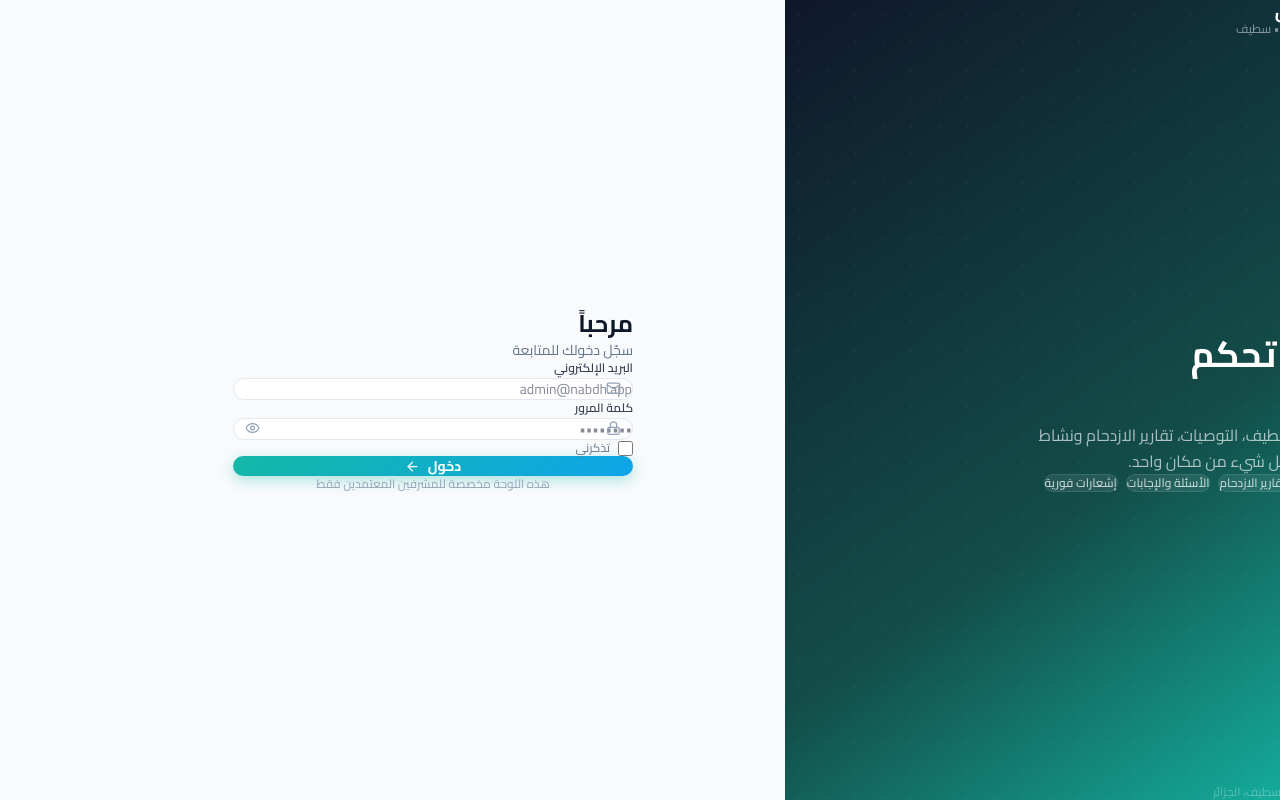
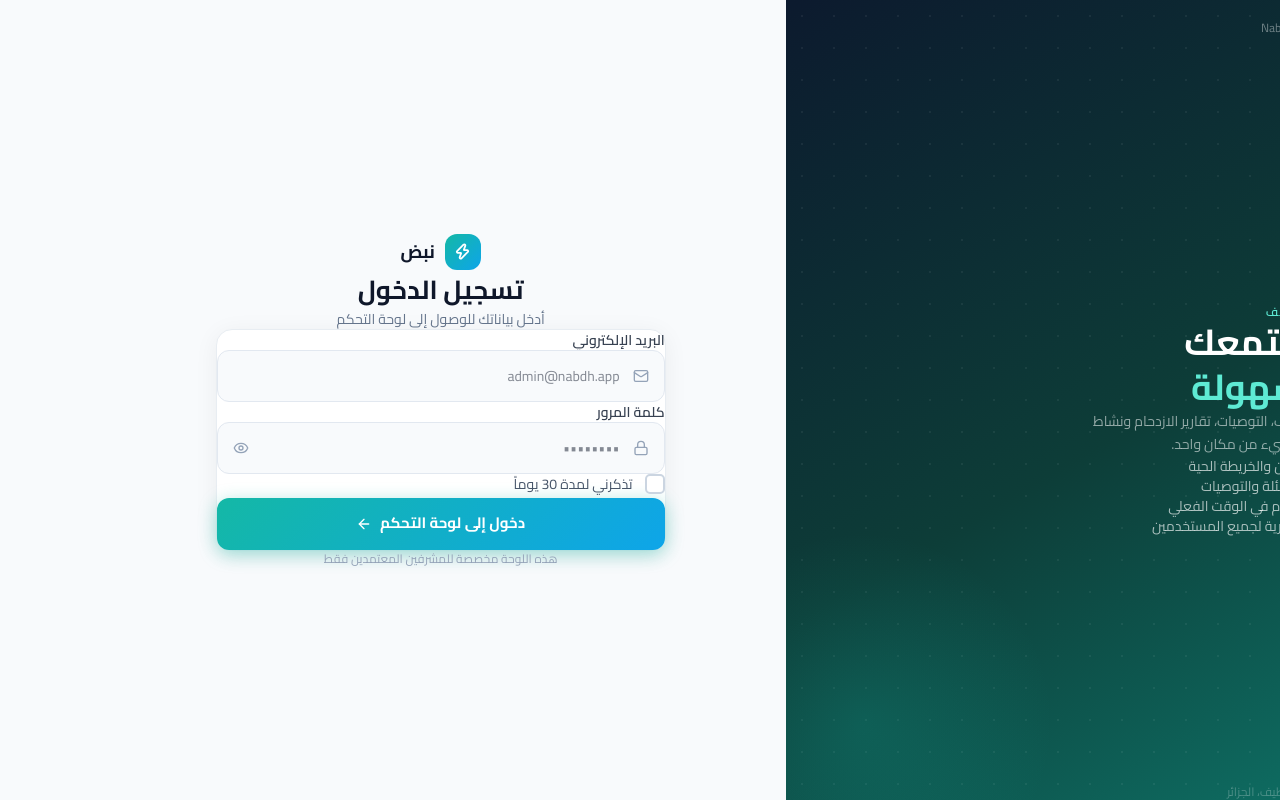
Before and after one commit to appnabed-pixel/nabdh-admin, a Next.js app: page /login in a window 1280 px wide. Built offline with nearby package versions, Linux system fonts and the light colour scheme.

Commit message:
refine: polished login page — 450px card, 52px inputs, logo above form, better spacing

```diff
--- a/app/login/page.tsx
+++ b/app/login/page.tsx
@@ -1,7 +1,7 @@
 'use client';
 import { useState } from 'react';
 import { useRouter } from 'next/navigation';
-import { Mail, Lock, Eye, EyeOff, Zap, ArrowLeft, AlertCircle } from 'lucide-react';
+import { Mail, Lock, Eye, EyeOff, Zap, ArrowLeft, AlertCircle, CheckCircle2 } from 'lucide-react';
 
 export default function LoginPage() {
   const router = useRouter();
@@ -37,179 +37,256 @@ export default function LoginPage() {
     <div className="min-h-screen flex" style={{ background: '#F8FAFC', fontFamily: 'Cairo, sans-serif' }} dir="rtl">
 
       {/* Right — Brand Panel */}
-      <div className="hidden lg:flex flex-col justify-between w-[45%] p-12 relative overflow-hidden" style={{ background: 'linear-gradient(145deg, #0F172A 0%, #134E4A 60%, #14B8A6 100%)' }}>
-        {/* Subtle grid pattern */}
-        <div className="absolute inset-0 opacity-[0.04]" style={{ backgroundImage: 'radial-gradient(circle, #fff 1px, transparent 1px)', backgroundSize: '28px 28px' }} />
+      <div
+        className="hidden lg:flex flex-col w-[46%] p-14 relative overflow-hidden"
+        style={{ background: 'linear-gradient(150deg, #0C1A2E 0%, #0D3D38 55%, #0E7065 100%)' }}
+      >
+        {/* Grid texture */}
+        <div className="absolute inset-0" style={{
+          backgroundImage: 'radial-gradient(circle, rgba(255,255,255,0.06) 1px, transparent 1px)',
+          backgroundSize: '32px 32px',
+        }} />
+        {/* Glow */}
+        <div className="absolute bottom-0 left-0 w-96 h-96 rounded-full pointer-events-none" style={{
+          background: 'radial-gradient(circle, rgba(20,184,166,0.18) 0%, transparent 70%)',
+          transform: 'translate(-30%, 30%)',
+        }} />
 
-        {/* Top */}
-        <div className="relative">
-          <div className="flex items-center gap-3">
-            <div className="w-10 h-10 rounded-xl flex items-center justify-center" style={{ background: 'rgba(255,255,255,0.12)', backdropFilter: 'blur(10px)' }}>
+        {/* Logo */}
+        <div className="relative flex items-center gap-3">
+          <div className="w-10 h-10 rounded-xl flex items-center justify-center" style={{ background: 'rgba(255,255,255,0.1)', border: '1px solid rgba(255,255,255,0.15)' }}>
             <Zap size={18} className="text-white" strokeWidth={2.5} />
           </div>
           <div>
-              <p className="text-white font-bold text-lg leading-none">نبض</p>
-              <p className="text-xs mt-0.5" style={{ color: 'rgba(255,255,255,0.5)' }}>Nabd • سطيف</p>
-            </div>
+            <p className="text-white font-bold text-base leading-none">نبض</p>
+            <p className="text-xs mt-0.5" style={{ color: 'rgba(255,255,255,0.4)' }}>Nabd Admin</p>
           </div>
         </div>
 
-        {/* Center */}
-        <div className="relative space-y-6">
-          <div className="space-y-3">
-            <h1 className="text-4xl font-bold text-white leading-tight">
-              لوحة تحكم<br />
-              <span style={{ color: '#5EEAD4' }}>نبض</span>
+        {/* Main copy */}
+        <div className="relative flex-1 flex flex-col justify-center" style={{ paddingTop: 48, paddingBottom: 32 }}>
+          <div className="mb-8">
+            <p className="text-xs font-semibold uppercase tracking-widest mb-4" style={{ color: '#5EEAD4' }}>
+              لوحة تحكم سطيف
+            </p>
+            <h1 className="font-bold leading-tight" style={{ color: '#fff', fontSize: 36 }}>
+              أدر مجتمعك<br />
+              <span style={{ color: '#5EEAD4' }}>بكل سهولة</span>
             </h1>
-            <p className="text-base leading-relaxed" style={{ color: 'rgba(255,255,255,0.65)', maxWidth: 340 }}>
+            <p className="mt-5 leading-relaxed text-sm" style={{ color: 'rgba(255,255,255,0.55)', maxWidth: 320 }}>
               أدر مجتمع سطيف، التوصيات، تقارير الازدحام ونشاط المدينة — كل شيء من مكان واحد.
             </p>
           </div>
 
-          {/* Feature pills */}
-          <div className="flex flex-wrap gap-2">
-            {['إدارة الأماكن', 'تقارير الازدحام', 'الأسئلة والإجابات', 'إشعارات فورية'].map(f => (
-              <span key={f} className="text-xs px-3 py-1.5 rounded-full font-medium" style={{ background: 'rgba(255,255,255,0.08)', color: 'rgba(255,255,255,0.75)', border: '1px solid rgba(255,255,255,0.1)' }}>
-                {f}
-              </span>
+          {/* Features */}
+          <div className="space-y-3">
+            {[
+              'إدارة الأماكن والخريطة الحية',
+              'مراجعة الأسئلة والتوصيات',
+              'تقارير الازدحام في الوقت الفعلي',
+              'إشعارات فورية لجميع المستخدمين',
+            ].map(f => (
+              <div key={f} className="flex items-center gap-3">
+                <CheckCircle2 size={15} style={{ color: '#5EEAD4', flexShrink: 0 }} strokeWidth={2} />
+                <span className="text-sm" style={{ color: 'rgba(255,255,255,0.65)' }}>{f}</span>
+              </div>
             ))}
           </div>
         </div>
 
-        {/* Bottom */}
+        {/* Footer */}
         <div className="relative">
-          <p className="text-xs" style={{ color: 'rgba(255,255,255,0.3)' }}>
-            © 2025 نبض — سطيف، الجزائر
-          </p>
+          <p className="text-xs" style={{ color: 'rgba(255,255,255,0.25)' }}>© 2025 نبض — سطيف، الجزائر</p>
         </div>
       </div>
 
       {/* Left — Login Form */}
-      <div className="flex-1 flex items-center justify-center p-6 lg:p-12">
-        <div className="w-full" style={{ maxWidth: 400 }}>
+      <div className="flex-1 flex items-center justify-center p-6 lg:p-16">
+        <div style={{ width: '100%', maxWidth: 450 }}>
 
-          {/* Mobile logo */}
-          <div className="flex items-center gap-2 mb-8 lg:hidden">
-            <div className="w-8 h-8 rounded-lg flex items-center justify-center" style={{ background: 'linear-gradient(135deg, #14B8A6, #0EA5E9)' }}>
-              <Zap size={15} className="text-white" strokeWidth={2.5} />
+          {/* Logo (mobile + desktop above form) */}
+          <div className="flex items-center justify-center gap-2.5 mb-10">
+            <div className="w-9 h-9 rounded-xl flex items-center justify-center" style={{ background: 'linear-gradient(135deg, #14B8A6, #0EA5E9)' }}>
+              <Zap size={17} className="text-white" strokeWidth={2.5} />
             </div>
-            <span className="font-bold text-sm" style={{ color: '#0F172A' }}>نبض — لوحة التحكم</span>
+            <span className="font-bold" style={{ color: '#0F172A', fontSize: 18 }}>نبض</span>
           </div>
 
-          <div className="mb-8">
-            <h2 className="text-2xl font-bold" style={{ color: '#0F172A' }}>مرحباً</h2>
-            <p className="text-sm mt-1" style={{ color: '#64748B' }}>سجّل دخولك للمتابعة</p>
+          {/* Heading */}
+          <div className="text-center mb-8">
+            <h2 className="font-bold" style={{ color: '#0F172A', fontSize: 26 }}>تسجيل الدخول</h2>
+            <p className="mt-2 text-sm" style={{ color: '#64748B' }}>
+              أدخل بياناتك للوصول إلى لوحة التحكم
+            </p>
           </div>
 
-          <form onSubmit={handleSubmit} className="space-y-4">
+          {/* Card */}
+          <div className="rounded-2xl p-8" style={{ background: '#fff', border: '1px solid #E8EDF2', boxShadow: '0 4px 24px rgba(0,0,0,0.06)' }}>
+            <form onSubmit={handleSubmit} className="space-y-5">
 
               {/* Email */}
               <div>
-              <label className="block text-xs font-semibold mb-1.5" style={{ color: '#374151' }}>
+                <label className="block text-sm font-semibold mb-2" style={{ color: '#374151' }}>
                   البريد الإلكتروني
                 </label>
                 <div className="relative">
-                <Mail size={15} className="absolute right-3 top-1/2 -translate-y-1/2 pointer-events-none" style={{ color: '#94A3B8' }} />
+                  <Mail size={16} className="absolute right-4 top-1/2 -translate-y-1/2 pointer-events-none" style={{ color: '#94A3B8' }} />
                   <input
                     type="email"
                     value={email}
                     onChange={e => setEmail(e.target.value)}
                     required
                     placeholder="admin@nabdh.app"
-                  className="w-full text-sm rounded-xl pr-9 pl-4 py-2.5 outline-none transition-all"
                     style={{
-                    background: '#fff',
-                    border: `1px solid ${error ? '#FCA5A5' : '#E2E8F0'}`,
+                      width: '100%',
+                      height: 52,
+                      background: '#F8FAFC',
+                      border: `1.5px solid ${error ? '#FCA5A5' : '#E2E8F0'}`,
+                      borderRadius: 12,
+                      paddingRight: 44,
+                      paddingLeft: 16,
+                      fontSize: 14,
                       color: '#0F172A',
                       fontFamily: 'Cairo, sans-serif',
+                      outline: 'none',
+                      transition: 'border-color 0.15s, box-shadow 0.15s',
                     }}
-                  onFocus={e => { e.target.style.borderColor = '#14B8A6'; e.target.style.boxShadow = '0 0 0 3px rgba(20,184,166,0.1)'; }}
-                  onBlur={e => { e.target.style.borderColor = error ? '#FCA5A5' : '#E2E8F0'; e.target.style.boxShadow = 'none'; }}
+                    onFocus={e => {
+                      e.target.style.borderColor = '#14B8A6';
+                      e.target.style.boxShadow = '0 0 0 4px rgba(20,184,166,0.1)';
+                      e.target.style.background = '#fff';
+                    }}
+                    onBlur={e => {
+                      e.target.style.borderColor = error ? '#FCA5A5' : '#E2E8F0';
+                      e.target.style.boxShadow = 'none';
+                      e.target.style.background = '#F8FAFC';
+                    }}
                   />
                 </div>
               </div>
 
               {/* Password */}
               <div>
-              <label className="block text-xs font-semibold mb-1.5" style={{ color: '#374151' }}>
+                <label className="block text-sm font-semibold mb-2" style={{ color: '#374151' }}>
                   كلمة المرور
                 </label>
                 <div className="relative">
-                <Lock size={15} className="absolute right-3 top-1/2 -translate-y-1/2 pointer-events-none" style={{ color: '#94A3B8' }} />
+                  <Lock size={16} className="absolute right-4 top-1/2 -translate-y-1/2 pointer-events-none" style={{ color: '#94A3B8' }} />
                   <input
                     type={showPassword ? 'text' : 'password'}
                     value={password}
                     onChange={e => setPassword(e.target.value)}
                     required
                     placeholder="••••••••"
-                  className="w-full text-sm rounded-xl pr-9 pl-10 py-2.5 outline-none transition-all"
                     style={{
-                    background: '#fff',
-                    border: `1px solid ${error ? '#FCA5A5' : '#E2E8F0'}`,
+                      width: '100%',
+                      height: 52,
+                      background: '#F8FAFC',
+                      border: `1.5px solid ${error ? '#FCA5A5' : '#E2E8F0'}`,
+                      borderRadius: 12,
+                      paddingRight: 44,
+                      paddingLeft: 48,
+                      fontSize: 15,
                       color: '#0F172A',
                       fontFamily: 'Cairo, sans-serif',
+                      outline: 'none',
+                      transition: 'border-color 0.15s, box-shadow 0.15s',
                     }}
-                  onFocus={e => { e.target.style.borderColor = '#14B8A6'; e.target.style.boxShadow = '0 0 0 3px rgba(20,184,166,0.1)'; }}
-                  onBlur={e => { e.target.style.borderColor = error ? '#FCA5A5' : '#E2E8F0'; e.target.style.boxShadow = 'none'; }}
+                    onFocus={e => {
+                      e.target.style.borderColor = '#14B8A6';
+                      e.target.style.boxShadow = '0 0 0 4px rgba(20,184,166,0.1)';
+                      e.target.style.background = '#fff';
+                    }}
+                    onBlur={e => {
+                      e.target.style.borderColor = error ? '#FCA5A5' : '#E2E8F0';
+                      e.target.style.boxShadow = 'none';
+                      e.target.style.background = '#F8FAFC';
+                    }}
                   />
-                <button type="button" onClick={() => setShowPassword(v => !v)} className="absolute left-3 top-1/2 -translate-y-1/2 p-0.5 rounded transition-colors" style={{ color: '#94A3B8' }}>
-                  {showPassword ? <EyeOff size={15} /> : <Eye size={15} />}
+                  <button
+                    type="button"
+                    onClick={() => setShowPassword(v => !v)}
+                    className="absolute left-4 top-1/2 -translate-y-1/2 p-0.5 rounded transition-colors"
+                    style={{ color: '#94A3B8' }}
+                  >
+                    {showPassword ? <EyeOff size={16} /> : <Eye size={16} />}
                   </button>
                 </div>
               </div>
 
               {/* Remember */}
-            <div className="flex items-center gap-2">
-              <input
-                id="remember"
-                type="checkbox"
-                checked={remember}
-                onChange={e => setRemember(e.target.checked)}
-                className="rounded"
-                style={{ accentColor: '#14B8A6', width: 15, height: 15 }}
-              />
-              <label htmlFor="remember" className="text-xs select-none cursor-pointer" style={{ color: '#64748B' }}>
-                تذكرني
+              <div className="flex items-center gap-3 pt-1">
+                <div
+                  onClick={() => setRemember(v => !v)}
+                  className="relative cursor-pointer flex-shrink-0"
+                  style={{ width: 20, height: 20 }}
+                >
+                  <div style={{
+                    width: 20,
+                    height: 20,
+                    borderRadius: 5,
+                    border: `2px solid ${remember ? '#14B8A6' : '#CBD5E1'}`,
+                    background: remember ? '#14B8A6' : '#fff',
+                    transition: 'all 0.15s',
+                    display: 'flex',
+                    alignItems: 'center',
+                    justifyContent: 'center',
+                  }}>
+                    {remember && <svg width="11" height="8" viewBox="0 0 11 8" fill="none"><path d="M1 4L4 7L10 1" stroke="white" strokeWidth="2" strokeLinecap="round" strokeLinejoin="round"/></svg>}
+                  </div>
+                </div>
+                <label
+                  onClick={() => setRemember(v => !v)}
+                  className="text-sm cursor-pointer select-none"
+                  style={{ color: '#475569' }}
+                >
+                  تذكرني لمدة 30 يوماً
                 </label>
               </div>
 
               {/* Error */}
               {error && (
-              <div className="flex items-center gap-2 px-3 py-2.5 rounded-xl" style={{ background: '#FEF2F2', border: '1px solid #FECACA' }}>
-                <AlertCircle size={14} style={{ color: '#EF4444', flexShrink: 0 }} />
-                <p className="text-xs font-medium" style={{ color: '#DC2626' }}>{error}</p>
+                <div className="flex items-center gap-2.5 px-4 py-3 rounded-xl" style={{ background: '#FEF2F2', border: '1px solid #FECACA' }}>
+                  <AlertCircle size={16} style={{ color: '#EF4444', flexShrink: 0 }} />
+                  <p className="text-sm font-medium" style={{ color: '#DC2626' }}>{error}</p>
                 </div>
               )}
 
-            {/* Submit */}
+              {/* Button */}
               <button
                 type="submit"
                 disabled={loading}
-              className="w-full flex items-center justify-center gap-2 py-2.5 rounded-xl text-sm font-bold text-white transition-all"
+                className="w-full flex items-center justify-center gap-2 font-bold text-white rounded-xl transition-all"
                 style={{
-                background: loading ? '#94A3B8' : 'linear-gradient(135deg, #14B8A6, #0EA5E9)',
-                boxShadow: loading ? 'none' : '0 4px 14px rgba(20,184,166,0.35)',
+                  height: 52,
+                  fontSize: 15,
+                  background: loading ? '#94A3B8' : 'linear-gradient(135deg, #14B8A6 0%, #0EA5E9 100%)',
+                  boxShadow: loading ? 'none' : '0 4px 18px rgba(20,184,166,0.4)',
                   cursor: loading ? 'not-allowed' : 'pointer',
+                  border: 'none',
+                  marginTop: 4,
                 }}
               >
                 {loading ? (
                   <>
-                  <div className="w-4 h-4 border-2 border-white border-t-transparent rounded-full animate-spin" />
+                    <div className="w-5 h-5 border-2 border-white border-t-transparent rounded-full animate-spin" />
                     جاري التحقق...
                   </>
                 ) : (
                   <>
-                  دخول
-                  <ArrowLeft size={15} />
+                    دخول إلى لوحة التحكم
+                    <ArrowLeft size={16} />
                   </>
                 )}
               </button>
 
             </form>
+          </div>
 
           <p className="text-center text-xs mt-6" style={{ color: '#94A3B8' }}>
             هذه اللوحة مخصصة للمشرفين المعتمدين فقط
           </p>
+
         </div>
       </div>
 
```
Lines whose indentation alone changed are shown as unchanged.
